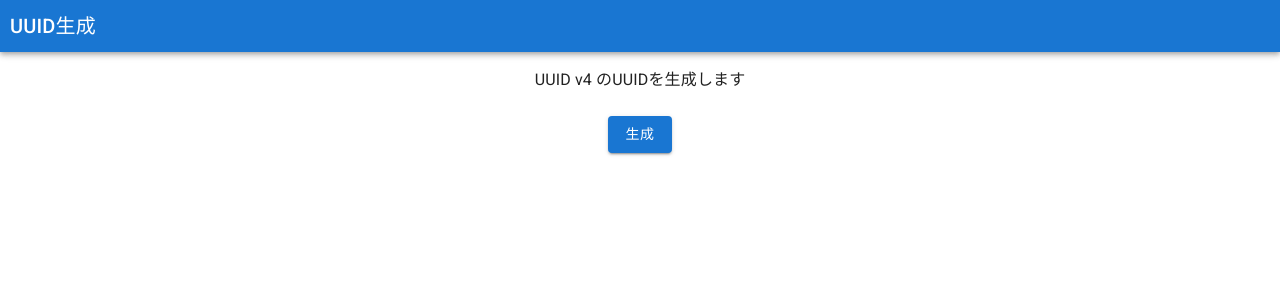
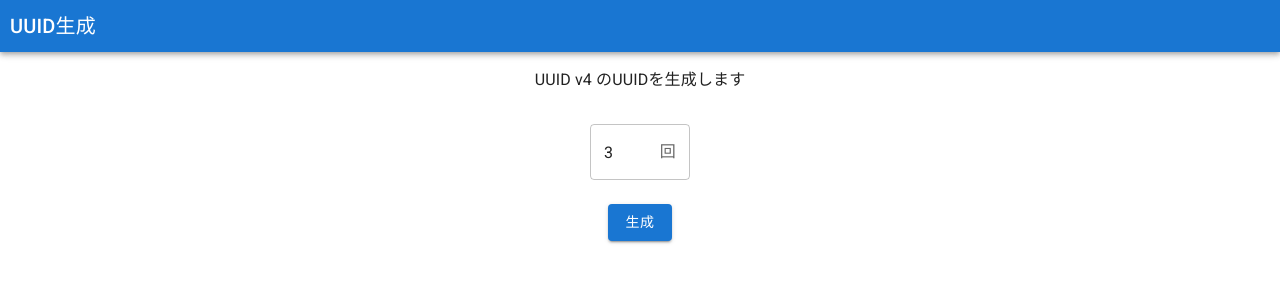
Before and after one commit to TakahashiIkki/tauri-uuid-generator, a React (Create React App) app: page / in a window 1280 px wide. Shown: the top 300 px of the page. Built offline with nearby package versions, Linux system fonts and the light colour scheme.

Commit message:
複数回生成出来るようにした

```diff
--- a/src/App.tsx
+++ b/src/App.tsx
@@ -2,7 +2,17 @@ import React from 'react';
 
 import { GenerateUUIDButton } from './components/uuid/GenerateUUIDButton';
 import { DisplayUUIDField } from './components/uuid/DisplayUUIDField';
-import { AppBar, Container, CardActions, CardContent, Typography, Box } from '@mui/material';
+import {
+  AppBar,
+  Container,
+  CardActions,
+  CardContent,
+  Typography,
+  Box,
+  TextField,
+  InputAdornment,
+  OutlinedInput,
+} from '@mui/material';
 
 export const App = () => {
   const [uuids, setUuids] = React.useState<string[]>([]);
@@ -10,6 +20,10 @@ export const App = () => {
 
   const onHandleGenerateUUID = (data: string[]) => {
     setUuids(data);
+  };
+
+  const onHandleUUIDCount = (event: React.ChangeEvent<HTMLInputElement>) => {
+    setUuidCount(Number(event.target.value));
   };
 
   return (
@@ -21,6 +35,15 @@ export const App = () => {
       </AppBar>
       <Container>
         <CardContent style={{ textAlign: 'center' }}>UUID v4 のUUIDを生成します</CardContent>
+        <CardContent style={{ textAlign: 'center' }}>
+          <OutlinedInput
+            id="gen-number"
+            value={uuidCount}
+            sx={{ width: '100px' }}
+            onChange={onHandleUUIDCount}
+            endAdornment={<InputAdornment position="end">回</InputAdornment>}
+          />
+        </CardContent>
         <CardActions style={{ justifyContent: 'center' }}>
           <GenerateUUIDButton uuidCount={uuidCount} onHandleGenerateUUID={onHandleGenerateUUID} />
         </CardActions>
```
